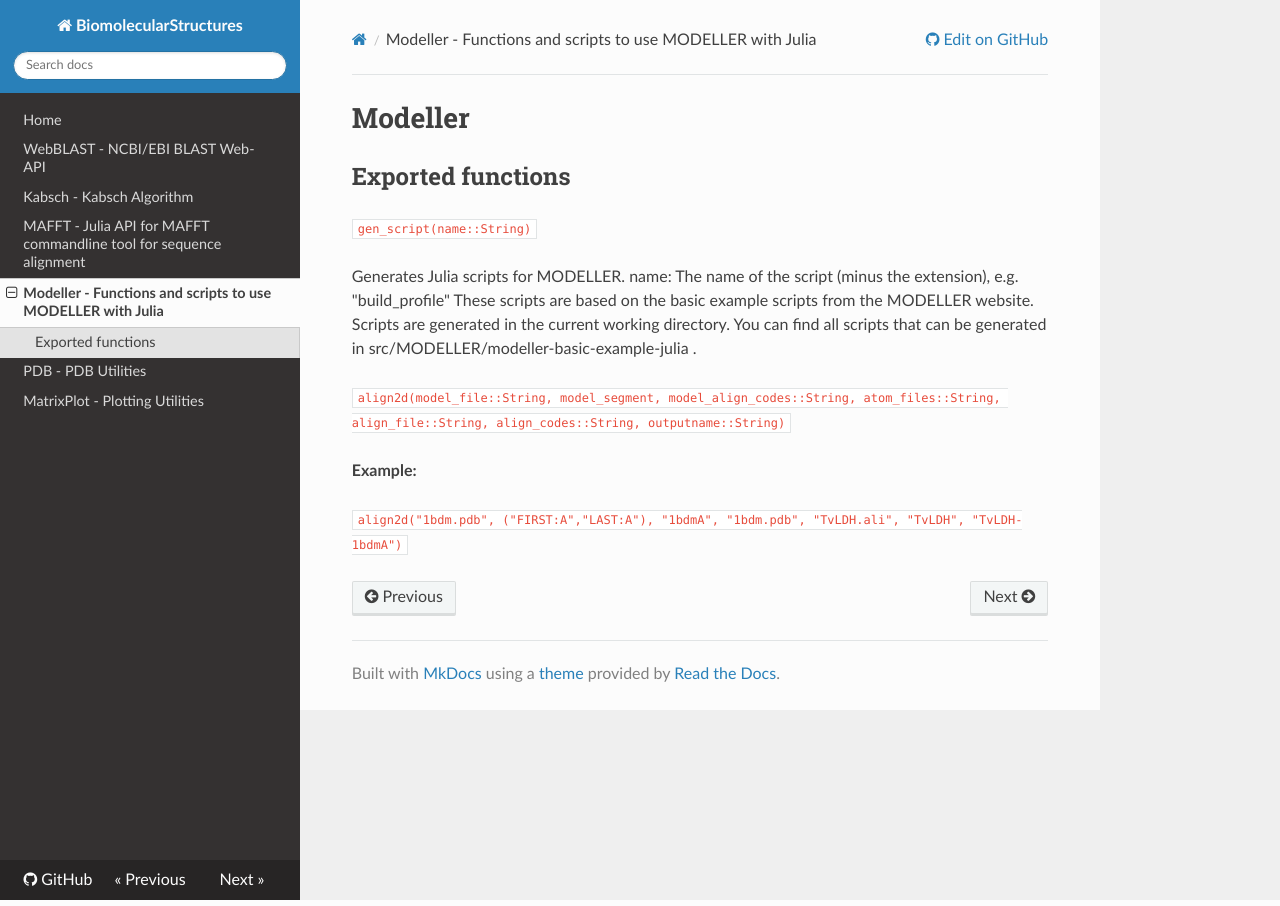
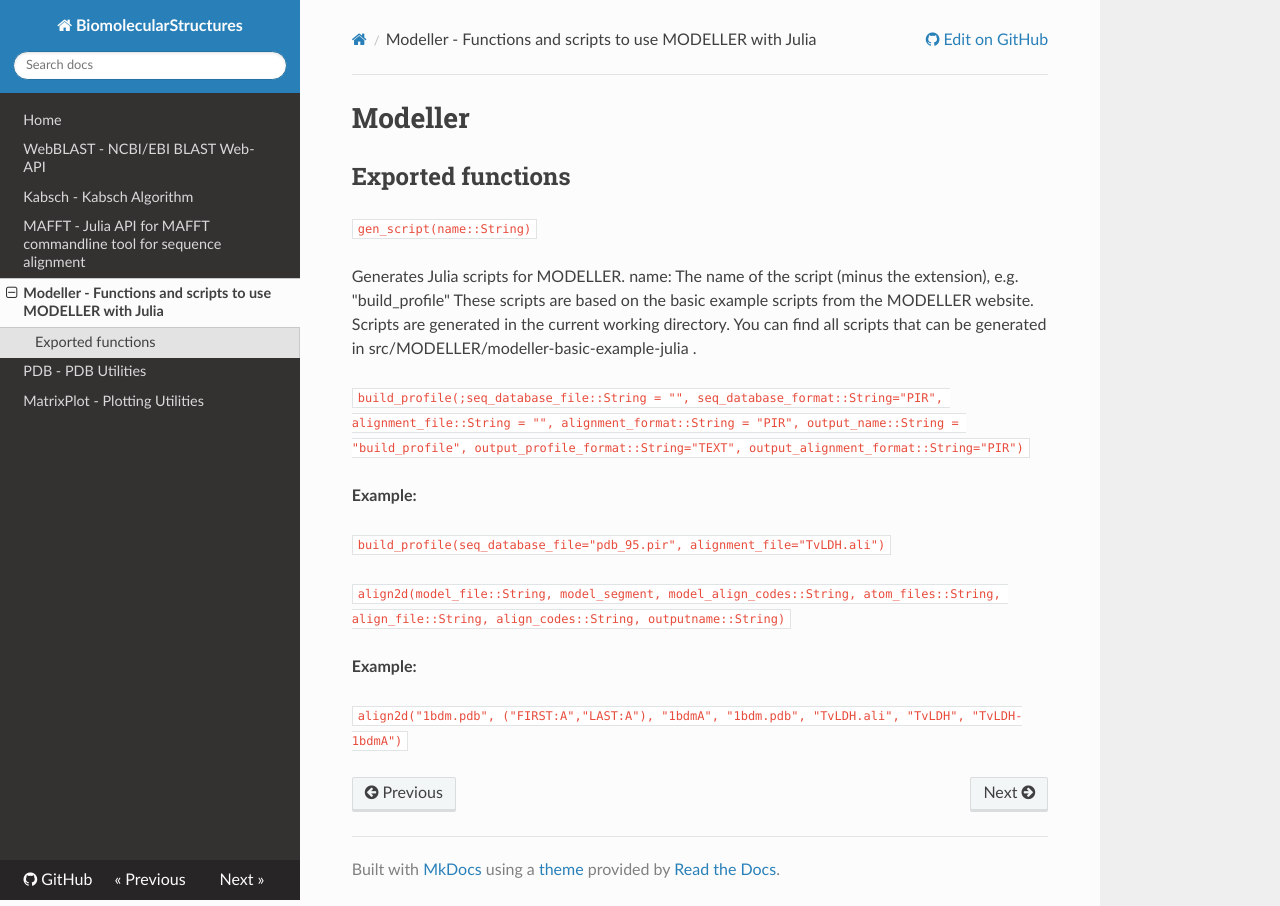
Before and after one commit to hng/BiomolecularStructures.jl, an MkDocs documentation site: the page built from docs/modeller.md, in a window 1280 px wide. Built offline with MkDocs 1.6.1, drawn with Linux system fonts in a browser that asks for light colours; nearby versions of some CDN libraries; old or Windows-style settings are respelled for this version of MkDocs.

Commit message:
added build_profile function signature and example to docs

```diff
--- a/docs/modeller.md
+++ b/docs/modeller.md
@@ -10,6 +10,13 @@ name: The name of the script (minus the extension), e.g. "build_profile"
 These scripts are based on the basic example scripts from the MODELLER website.
 Scripts are generated in the current working directory. You can find all scripts that can be generated in src/MODELLER/modeller-basic-example-julia .
 
+``
+build_profile(;seq_database_file::String = "", seq_database_format::String="PIR", alignment_file::String = "", alignment_format::String = "PIR", output_name::String = "build_profile", output_profile_format::String="TEXT", output_alignment_format::String="PIR")
+``
+
+**Example:**
+
+`` build_profile(seq_database_file="pdb_95.pir", alignment_file="TvLDH.ali") ``
 
 `` align2d(model_file::String, model_segment, model_align_codes::String, atom_files::String, align_file::String, align_codes::String, outputname::String)``
 
```
